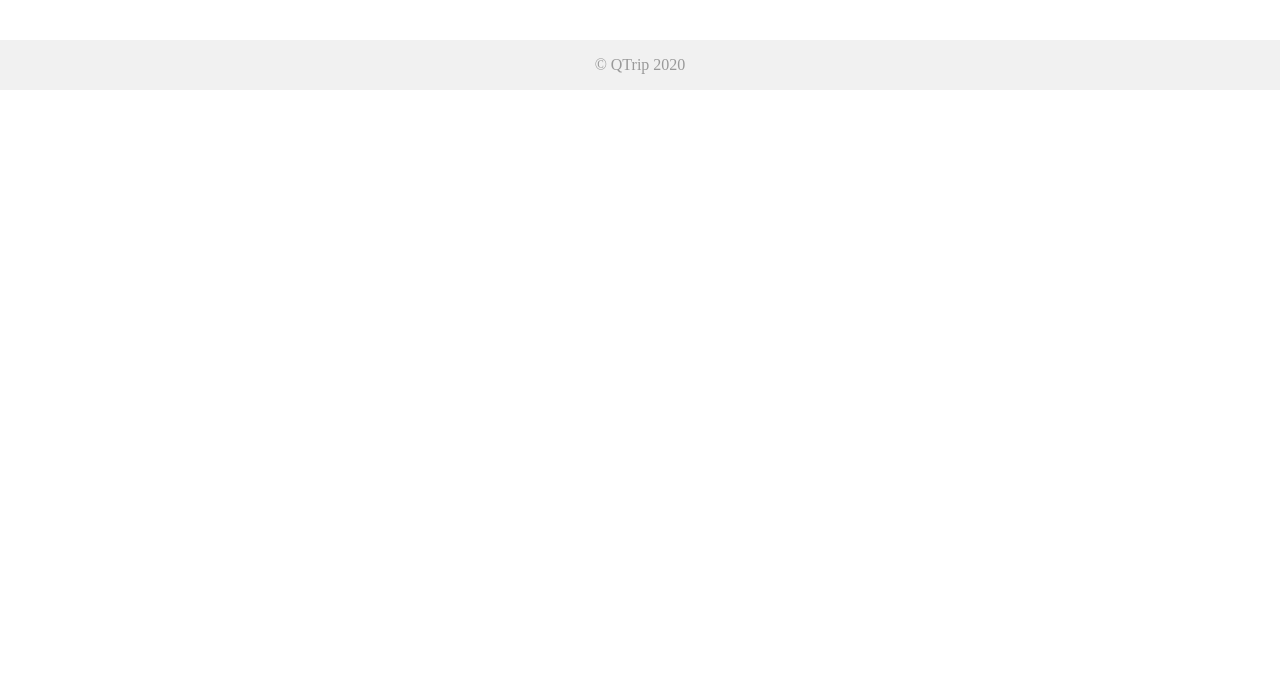
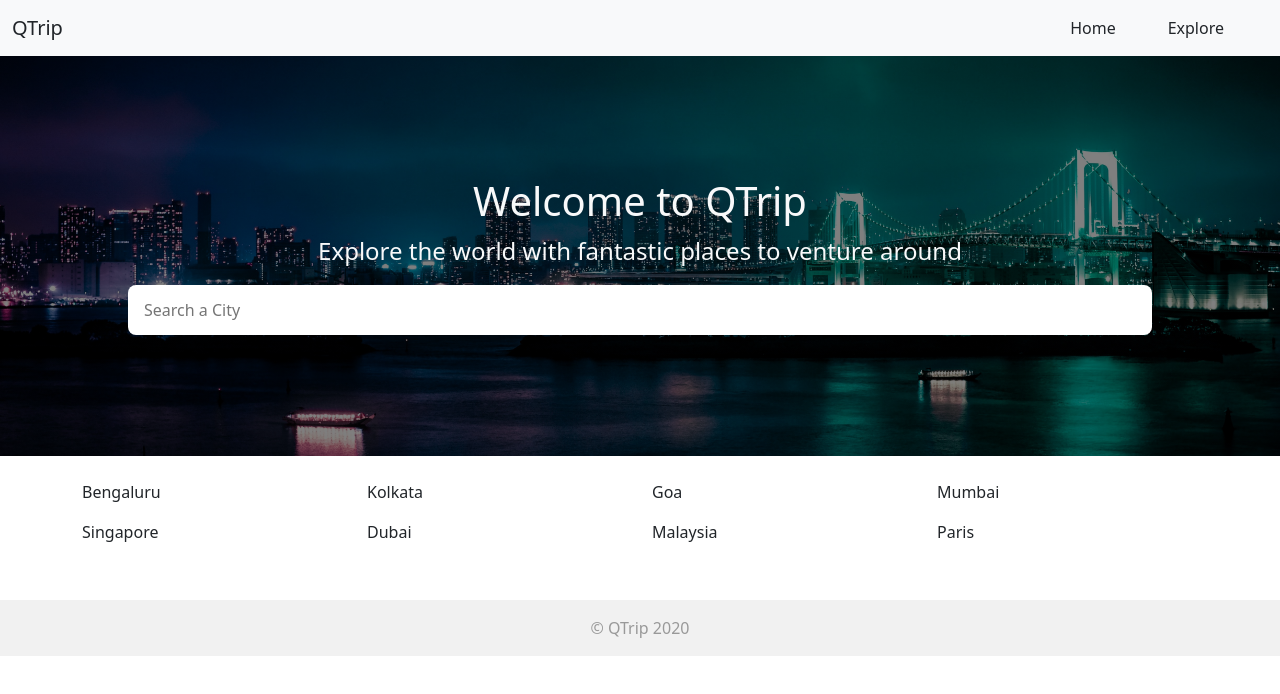
Before and after one commit to Gomathi-Janakiram/Static-Travel-App, a plain HTML site: page index.html in a window 1280 px wide. Drawn offline with nearby package versions, Linux system fonts and the light colour scheme.

Commit message:
added collapsable navbar and hero image

```diff
--- a/css/styles.css
+++ b/css/styles.css
@@ -78,7 +78,9 @@
     /* TODO: MODULE_LAYOUT */
     /* 1. Set a specific height. */
     /* 2. Position and center the image to scale nicely on all screens. */
-
+    height: 50vh;
+    background-size: cover;
+    background-position: center;
   }
 
   .hero-subheading {
--- a/index.html
+++ b/index.html
@@ -8,23 +8,68 @@
 
         <!-- TODO: MODULE_LAYOUT -->
         <!-- 1. Create a <link> to the first stylesheet needed for Bootstrap -->
+        <link href="https://cdn.jsdelivr.net/npm/bootstrap@5.3.2/dist/css/bootstrap.min.css" rel="stylesheet" integrity="sha384-T3c6CoIi6uLrA9TneNEoa7RxnatzjcDSCmG1MXxSR1GAsXEV/Dwwykc2MPK8M2HN" crossorigin="anonymous">
     </head>
     <body>
         <!-- TODO: MODULE_LAYOUT -->
         <!-- 1. Use appropriate css classes on nav element. -->
         <!-- 2. Add child elements as required. -->
-        <nav></nav>
+        <nav class="navbar navbar-expand-sm bg-body-tertiary">
+            <div class="container-fluid">
+                <a class="navbar-brand" href="#">QTrip</a>
+                <button type="button" class="navbar-toggler" data-bs-toggle="collapse" data-bs-target="#navItems">
+                    <span class="navbar-toggler-icon"/>
+                </button>
+                <div class="collapse navbar-collapse justify-content-end" id="navItems">
+                    <ul class="navbar-nav">
+                        <li class="nav-item"><a class="nav-link" href="#">Home</a></li>
+                        <li class="nav-item"><a class="nav-link" href="./pages/adventures/index.html">Explore</a></li>
+                    </ul>
+                </div>
+            </div>
+        </nav>
 
         <!-- TODO: MODULE_LAYOUT -->
         <!-- 1. Use appropriate css classes on the hero image container element. -->
         <!-- 2. Add child elements as required. -->
 
-        <div class="hero-image d-flex"></div>
+        <div class="hero-image d-flex flex-column align-items-center text-light justify-content-center">
+            <h1>Welcome to QTrip</h1>
+            <p class="hero-subheading text-center">Explore the world with fantastic places to venture around</p>
+            <input type="text" class="hero-input" placeholder="Search a City"/>
+        </div>
 
         <div class="container">
             <!-- TODO: MODULE_LAYOUT -->
             <!-- 1. Create the grid like layout as required. -->
+            <div class="row mt-4">
+                <div class="col-12 col-sm-6 col-lg-3 mb-3">
+                    <a href="./pages/adventures/index.html">Bengaluru</a>
+                </div>
+                <div class="col-12 col-sm-6 col-lg-3 mb-3">
+                    <a href="#">Kolkata</a>
+                </div>
+                <div class="col-12 col-sm-6 col-lg-3 mb-3">
+                    <a href="#">Goa</a>
+                </div>
+                <div class="col-12 col-sm-6 col-lg-3 mb-3">
+                    <a href="#">Mumbai</a>
+                </div>
+                <div class="col-12 col-sm-6 col-lg-3 mb-3">
+                    <a href="#">Singapore</a>
+                </div>
+                <div class="col-12 col-sm-6 col-lg-3 mb-3">
+                    <a href="#">Dubai</a>
+                </div>
+                <div class="col-12 col-sm-6 col-lg-3 mb-3">
+                    <a href="#">Malaysia</a>
+                </div>
+                <div class="col-12 col-sm-6 col-lg-3 mb-3">
+                    <a href="#">Paris</a>
+                </div>
 
+
+            </div>
         </div>
 
         <footer>
@@ -33,6 +78,6 @@
 
           <!-- TODO: MODULE_LAYOUT -->
           <!-- Add scripts needed for bootstrap to work -->
-
+          <script src="https://cdn.jsdelivr.net/npm/bootstrap@5.3.2/dist/js/bootstrap.bundle.min.js" integrity="sha384-C6RzsynM9kWDrMNeT87bh95OGNyZPhcTNXj1NW7RuBCsyN/o0jlpcV8Qyq46cDfL" crossorigin="anonymous"></script>
     </body>
 </html>
```
Also changed, not shown: pages/adventures/index.html (added), pages/adventures/resort/index.html (added).
